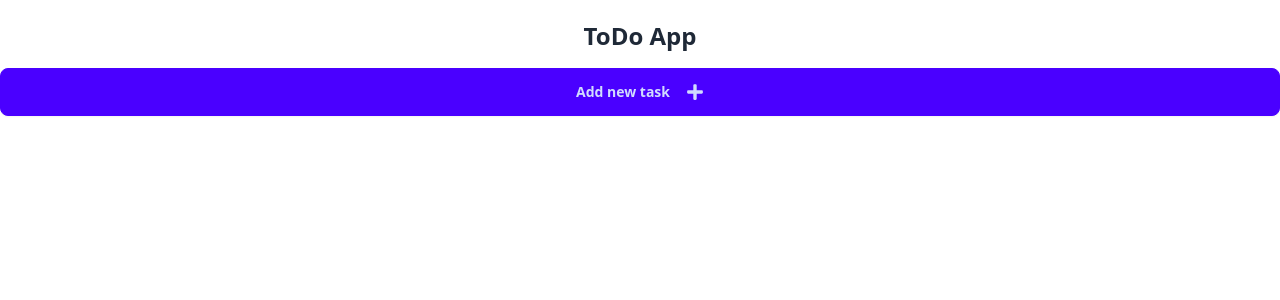
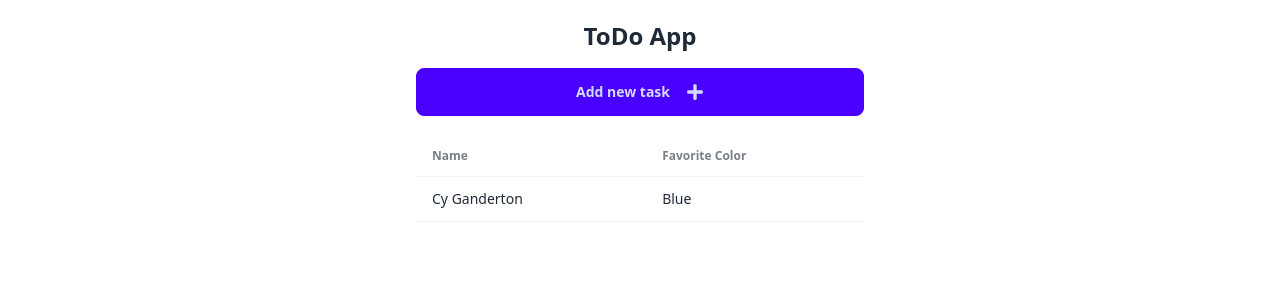
Before and after one commit to alakadahal/Todo-app, a Next.js app in the folder to-do-app/: page / in a window 1280 px wide. Shown: the top 300 px of the page. Built offline with nearby package versions, Linux system fonts and the light colour scheme.

Commit message:
created table

```diff
--- /dev/null
+++ b/to-do-app/app/components/TodoList.tsx
@@ -0,0 +1,24 @@
+const TodoList = () => {
+    return (
+        <div className="overflow-x-auto">
+            <table className="table">
+                {/* head */}
+                <thead>
+                    <tr>
+                        <th>Name</th>
+                        <th>Favorite Color</th>
+                    </tr>
+                </thead>
+                <tbody>
+                    {/* row 1 */}
+                    <tr>
+                        <td>Cy Ganderton</td>
+                        <td>Blue</td>
+                    </tr>
+                </tbody>
+            </table>
+        </div>
+    );
+}
+
+export default TodoList;
--- a/to-do-app/app/page.tsx
+++ b/to-do-app/app/page.tsx
@@ -1,14 +1,16 @@
-import AddTask from "./AddTask";
-
+import AddTask from "./components/AddTask";
+import TodoList from "./components/TodoList";
 
 export default function Home() {
   return (
-    <main className="max-w 4xl mx-auto mt-4">
+    <main className="bg-white max-w-md mx-auto mt-4">
 
       <div className="text-center my-5 flex flex-col gap-4">
         <h1 className="text-2xl font-bold"> ToDo App </h1>
         <AddTask />
       </div>
+      <TodoList />
+
     </main>
   )
 }
--- a/to-do-app/package.json
+++ b/to-do-app/package.json
@@ -23,7 +23,7 @@
     "eslint": "^9",
     "eslint-config-next": "15.1.7",
     "postcss": "^8",
-    "tailwindcss": "^3.4.1",
+    "tailwindcss": "^3.4.17",
     "typescript": "^5"
   }
 }
```
Also changed, not shown: to-do-app/app/components/AddTask.tsx (renamed from to-do-app/app/AddTask.tsx), 1 other file (tests, documents, lock files or other folders).
